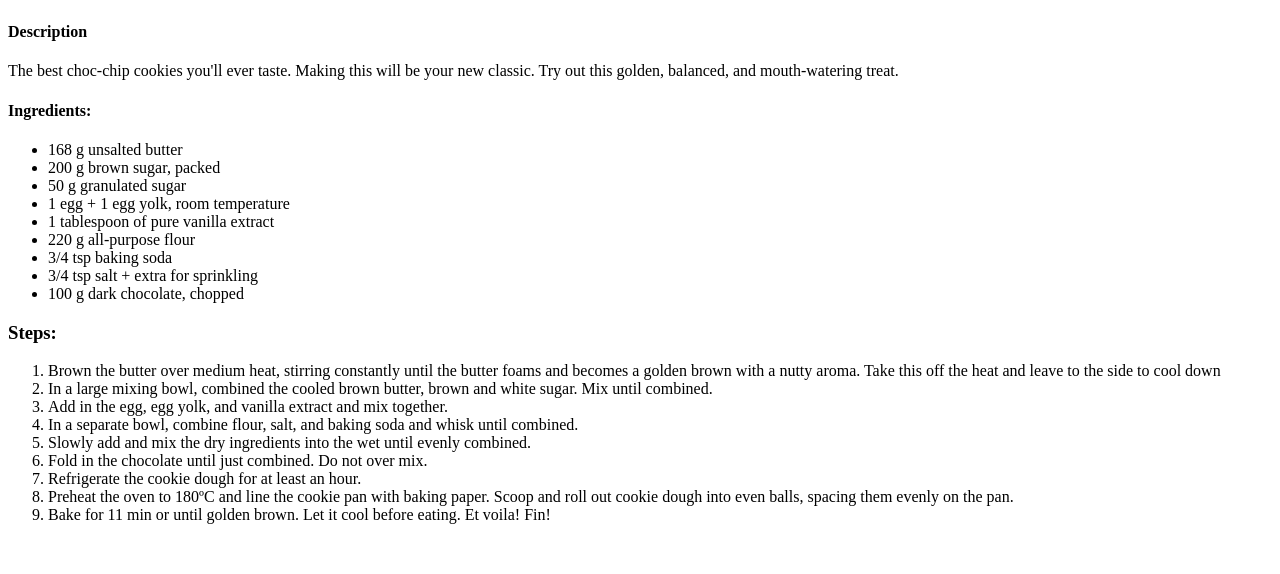
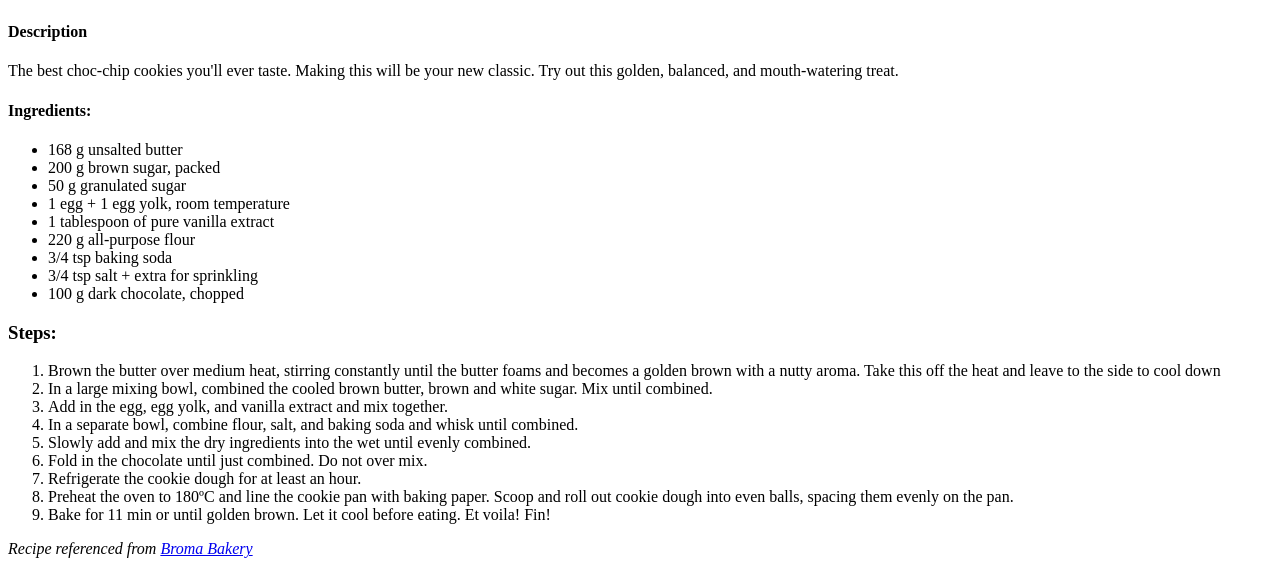
Before and after one commit to ynugen/odin-recipes, a plain HTML site: page recipes/brown-butter-choc-chip-cookies.html in a window 1280 px wide. Shown: the part 882-1456 px from the top of the page. Before the commit the page ends 1422 px from the top, so only its background shows below. Drawn offline with Linux system fonts and the light colour scheme.

Commit message:
Add references

```diff
--- a/recipes/brown-butter-choc-chip-cookies.html
+++ b/recipes/brown-butter-choc-chip-cookies.html
@@ -38,5 +38,7 @@
             <li>Preheat the oven to 180ºC and line the cookie pan with baking paper. Scoop and roll out cookie dough into even balls, spacing them evenly on the pan.</li>
             <li>Bake for 11 min or until golden brown. Let it cool before eating. Et voila! Fin!</li>
         </ol>
+
+        <p><em>Recipe referenced from <a href="bromabakery.com">Broma Bakery</a></em></p>
     </body>
 </html>
```
